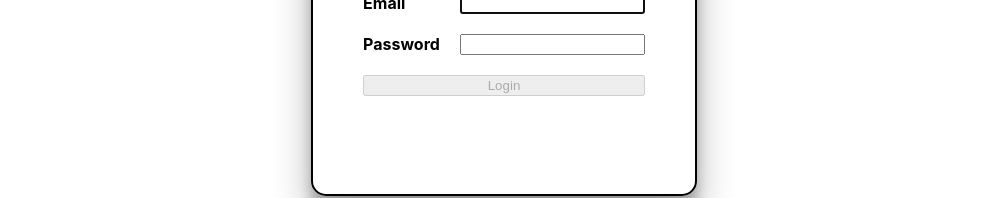
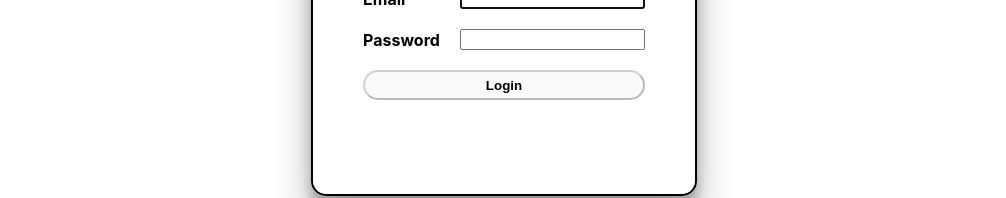
Before and after one commit to MicahJank/frontend, a React (Create React App) app in the folder crud/: page /login in a window 1280 px wide. Shown: the part 249-447 px from the top of the page, without its empty margins (136-1142 px from the left). Built offline with nearby package versions, Linux system fonts and the light colour scheme.

Commit message:
Some more log in styling changes - minor.

```diff
--- a/crud/src/components/Login.css
+++ b/crud/src/components/Login.css
@@ -29,4 +29,10 @@
         align-items: center;
     }
 
+    .btn {
+      font-weight: bold;
+      color: black;
+      border-radius: 15px;
+      height: 30px;
+    }
 }
--- a/crud/src/components/Login.js
+++ b/crud/src/components/Login.js
@@ -1,7 +1,10 @@
 import React, { useState } from "react";
 import { Link } from 'react-router-dom';
+// import styled from 'styled-components';
 import { Button, FormGroup, FormControl, FormLabel } from "react-bootstrap";
 import "./Login.css";
+
+
 
 export default function Login(props) {
   const [email, setEmail] = useState("");
@@ -35,9 +38,11 @@ export default function Login(props) {
             type="password"
           />
         </FormGroup>
+        {/* <ButtonStyle> */}
         <Button class="login" block bsSize="large" disabled={!validateForm()} type="submit">
           Login
         </Button>
+        {/* </ButtonStyle> */}
       </form>
     </div>
   );
```
